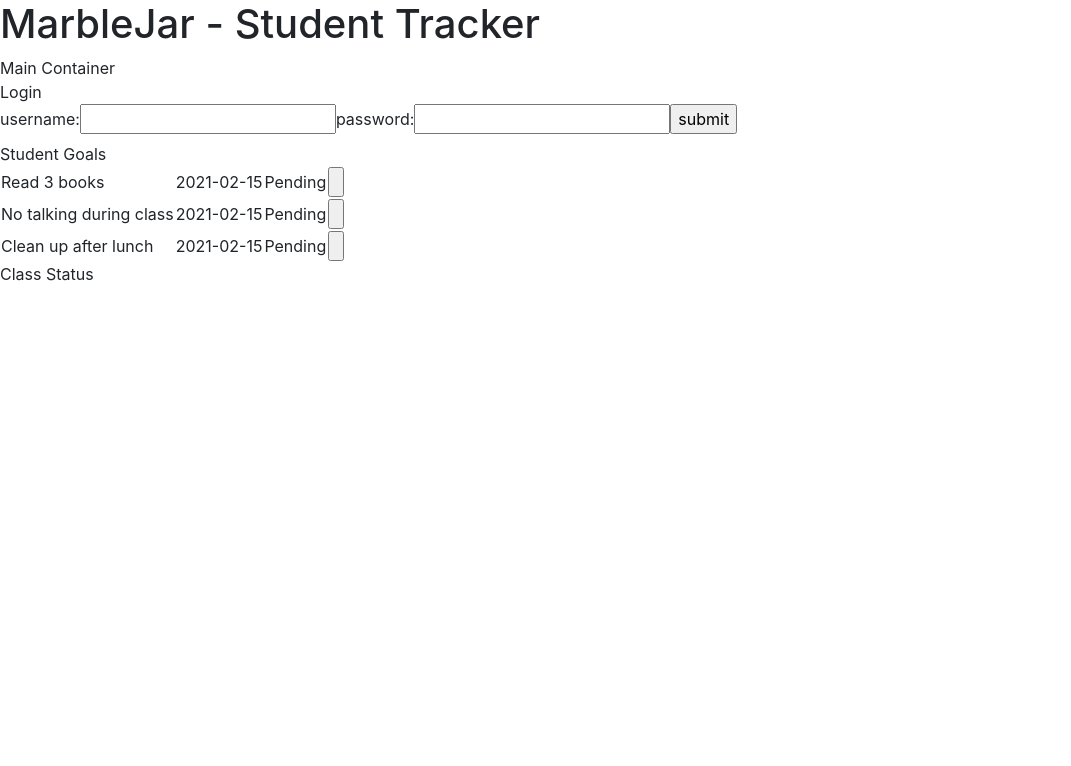
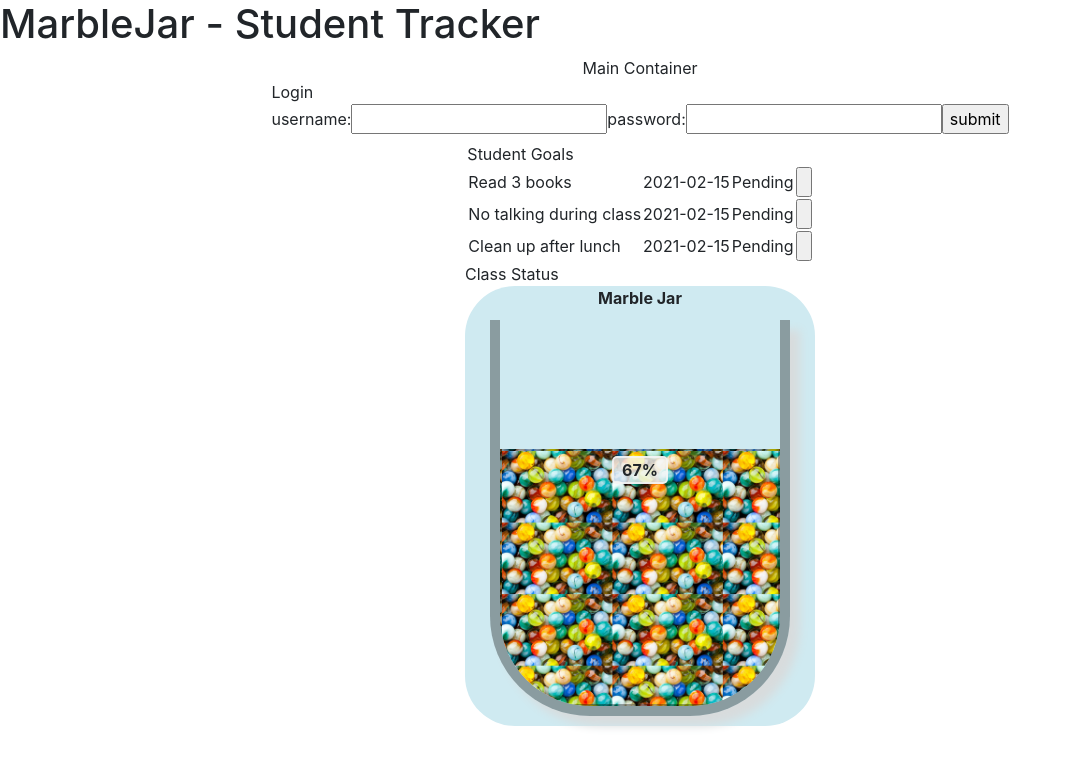
Before and after one commit to MarbleJar/Student-Goal-Tracker, a React app: page / in a window 1280 px wide. Shown: the top 766 px of the page, without its empty margins (0-1071 px from the left). Built offline with nearby package versions, Linux system fonts and the light colour scheme.

Commit message:
Created Marble Jar component
Co-authored-by: rsa0810 <rsa0810@users.noreply.github.com>

```diff
--- a/client/App.jsx
+++ b/client/App.jsx
@@ -2,6 +2,8 @@
 import React, { Component } from 'react';
 import MainContainer from './containers/MainContainer.jsx'
 import { Provider } from 'react-redux';
+import './style/style.scss';
+
 
 class App extends Component {
     constructor(props) {
--- a/client/actions/actions.js
+++ b/client/actions/actions.js
@@ -40,6 +40,8 @@ export const processLogout = async (dispatch) => {
   // serverResponse = await fetch('/api/logout', requestOptions);
   // serverResponse = await serverResponse.json();
 
+
+
   dispatch({
     type: types.LOGGED_OUT,
     payload: null
@@ -67,6 +69,8 @@ export const markComplete = async (dispatch, goalId, index) => {
   // Fake server reponse for testing
   let serverResponse = {description: "Clean up after lunch", due_date: '2021-02-15', status: 'Complete', _id: 'abcd'};
 
+  // Pull updated class status to update state
+  getClassStatus(dispatch);
 
   dispatch({
     type: types.UPDATE_GOAL,
@@ -74,3 +78,21 @@ export const markComplete = async (dispatch, goalId, index) => {
   });
 
 }
+
+export const getClassStatus = async (dispatch) => {
+
+  // TO TEST WITH SERVER: Un-comment these two lines
+  // const path = '/api/getClassProgress/'
+  // let serverResponse = await fetch(path);
+  // serverResponse = await serverResponse.json();
+
+
+  // Fake server reponse for testing
+  let serverResponse = {totalPending: 50, totalComplete: 100};
+
+  dispatch({
+    type: types.GET_CLASS,
+    payload: {response: serverResponse}
+  });
+
+}
--- a/client/components/MarbleJar.jsx
+++ b/client/components/MarbleJar.jsx
@@ -13,9 +13,36 @@ import * as actions from '../actions/actions';
 // }
 
 class MarbleJar extends Component {
+
+  componentDidMount() {
+    this.props.getClassStatus();
+
+  }
+
   render() {
+    console.log(this.props.classStatus);
+    let percent = (this.props.classStatus.totalComplete / (this.props.classStatus.totalComplete + this.props.classStatus.totalPending))*100;
+
+
+    const divStyle = {
+      height: percent+'%',
+
+    };
+
     return(
-      <div>Class Status</div>
+      <div>Class Status
+      <div className = "graph-header">
+        Marble Jar
+        <div className = "graph-outer">
+          <div className = "graph-bar" style = {divStyle}>
+            <div className = "graph-label">{Math.round(percent).toString()}%</div>
+        </div>
+      </div>
+
+      </div>
+      </div>
+
+
       );
   }
 }
--- a/client/containers/MainContainer.jsx
+++ b/client/containers/MainContainer.jsx
@@ -27,16 +27,17 @@ const mapDispatchToProps = dispatch => ({
   loginChange: (value, field) => dispatch(actions.editFieldActionCreator(value, field)),
   processLogin: (username, password) => actions.processLogin(dispatch, username, password),
   processLogout: () => actions.processLogout(dispatch),
-  markComplete: (goalId, index) => actions.markComplete(dispatch, goalId, index)
+  markComplete: (goalId, index) => actions.markComplete(dispatch, goalId, index),
+  getClassStatus: () => actions.getClassStatus(dispatch)
 });
 
 class MainContainer extends Component {
 
   render() {
-    return(<div>Main Container
+    return(<div className = "MainContainer">Main Container
       <Login loginData = {this.props.loginData} editHandler = {this.props.loginChange} processLogin = {this.props.processLogin} processLogout = {this.props.processLogout}/>
       <StudentGoals goalsData = {this.props.goalsData} studentStatus = {this.props.studentStatus} markComplete = {this.props.markComplete} />
-      <MarbleJar classStatus = {this.props.classStatus} />
+      <MarbleJar classStatus = {this.props.classStatus} getClassStatus = {this.props.getClassStatus} />
     </div>);
   }
 }
--- a/client/index.html
+++ b/client/index.html
@@ -8,7 +8,7 @@
   <meta name="viewport" content="width=device-width, initial-scale=1.0">
   <title>MarbleJar - Student Tracker</title>
 </head>
-<body>
+<body class=".container">
   <header>
       <h1>MarbleJar - Student Tracker</h1>
   </header>
--- a/client/reducers/reducer.js
+++ b/client/reducers/reducer.js
@@ -68,8 +68,13 @@ const reducer = (state = initialState, action) => {
       };
     }
     case types.GET_CLASS: {
+      let classStatus = {...state.classStatus};
+      classStatus.totalPending = action.payload.response.totalPending;
+      classStatus.totalComplete = action.payload.response.totalComplete;
+
       return {
-        ...state
+        ...state,
+        classStatus
       };
     }
 
--- /dev/null
+++ b/client/style/style.scss
@@ -0,0 +1,59 @@
+body {
+
+  .MainContainer {
+    display: flex;
+    flex-direction: column;
+    align-items: center;
+  }
+  .graph-header {
+    text-align: center;
+    font-weight:bold;
+    background-color:rgb(207, 234, 241);
+    height: 440px;
+    width: 350px;
+    display: flex;
+    flex-direction: column;
+    align-items: center;
+    border-radius: 50px;
+  }
+  .graph-outer {
+    border: 10px solid rgba(0, 0, 0, 0.334);
+    border-top: 0px;
+    border-bottom-left-radius: 100px;
+    border-bottom-right-radius: 100px;
+
+    margin: 10px;
+    height: 400px;
+    width: 300px;
+    display: flex;
+    align-content: flex-end;
+    flex-direction: column-reverse;
+    align-items: center;
+    overflow: hidden;
+
+    box-shadow: 10px 10px 10px rgb(216, 220, 221);
+  }
+
+  .graph-bar{
+    height: 80%;
+    width: 100%;
+    border: 2px solid rgba(0, 0, 0, 0.334);
+    background-image: url("marbles.png");
+    background-size: 40%;
+    display: flex;
+    flex-direction: column;
+    align-items: center;
+  }
+
+  .graph-label {
+    margin-top: 5px;
+    border: 2px solid rgba(246, 246, 246, 0.801);
+    border-radius: 5px;
+    background: rgba(246, 246, 246, 0.801);
+    width: 20%;
+    text-align: center;
+    font-weight:bold
+
+  }
+
+}
--- a/package.json
+++ b/package.json
@@ -45,6 +45,7 @@
     "react-redux": "^7.2.6",
     "redux": "^4.1.2",
     "redux-devtools-extension": "^2.13.9",
-    "regenerator-runtime": "^0.13.9"
+    "regenerator-runtime": "^0.13.9",
+    "sass": "^1.49.8"
   }
 }
```
Also changed, not shown: client/style/marbles.png (added), 1 other file (tests, documents, lock files or other folders).
